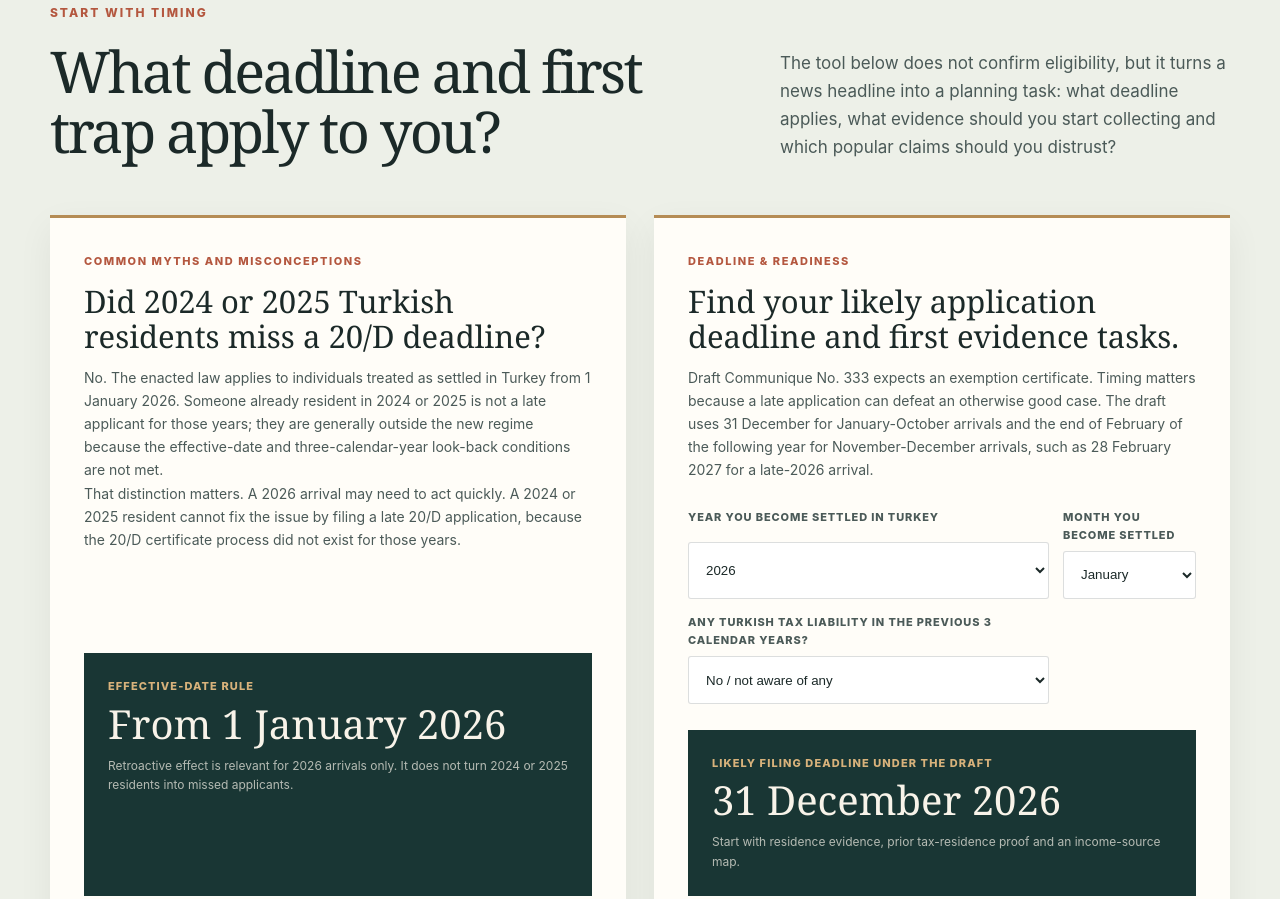
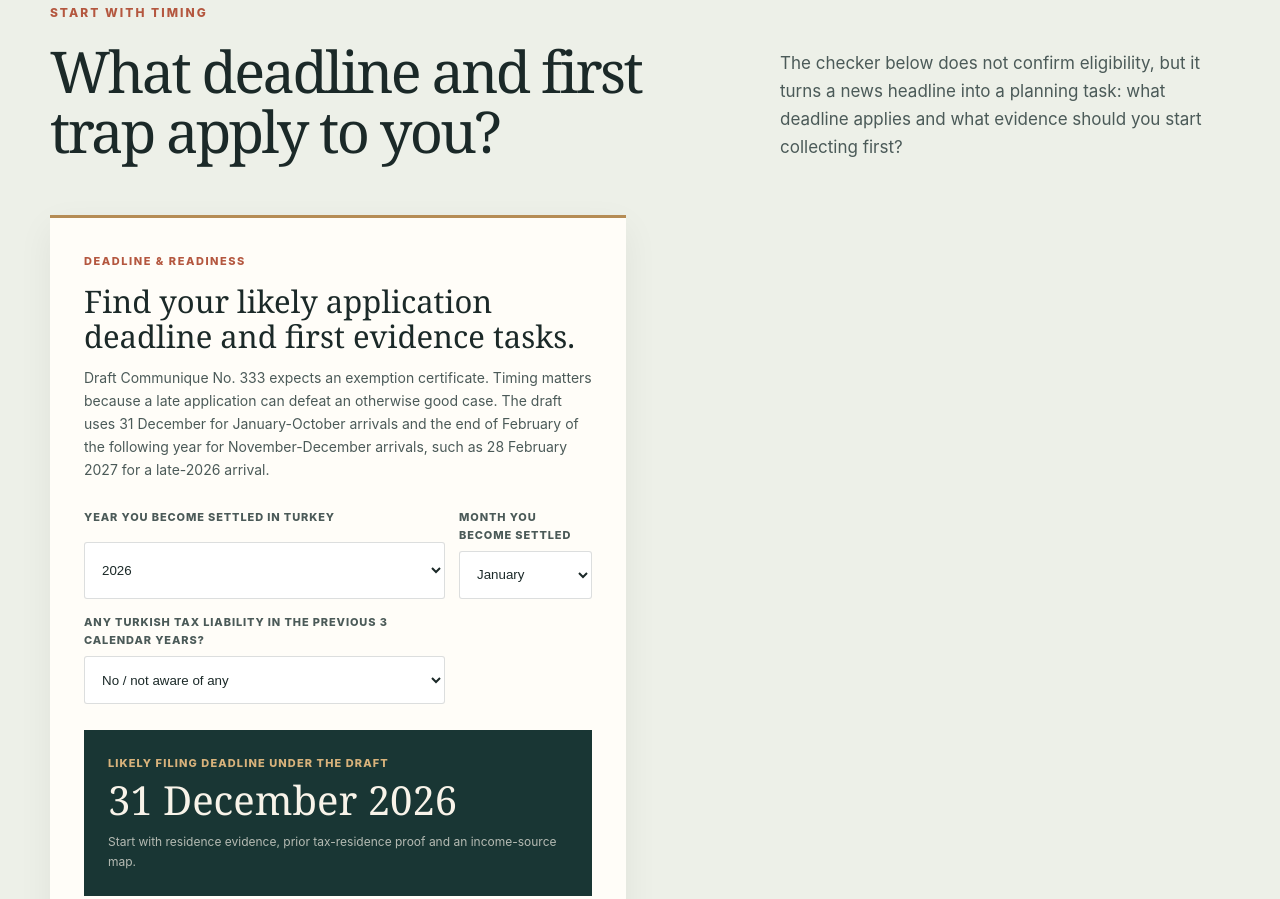
Before and after one commit to mikhail1250/TND, a website: page index.html in a window 1280 px wide. Shown: the part 1030-1929 px from the top of the page. Drawn offline with Linux system fonts and the light colour scheme.

Commit message:
Remove misconceptions block

```diff
--- a/index.html
+++ b/index.html
@@ -126,7 +126,7 @@
         <div class="hero-copy">
           <p class="eyebrow">Turkey (T&uuml;rkiye) foreign-income exemption</p>
           <h1>Turkey Non-Dom<br><em>planning before advice.</em></h1>
-          <p class="hero-lede">Turkey, officially T&uuml;rkiye, has enacted a 20-year exemption for qualifying foreign-source income of certain new residents. Use the deadlines, scenarios and misconception checks below to see what may matter in your case before you pay for a personal tax review.</p>
+          <p class="hero-lede">Turkey, officially T&uuml;rkiye, has enacted a 20-year exemption for qualifying foreign-source income of certain new residents. Use the deadline checker and the scenarios below to see what may matter in your case before you pay for a personal tax review.</p>
           <div class="hero-actions">
             <a class="button button-primary" href="#planning-tools">Check my deadline</a>
             <a class="text-link" href="#eligibility">Check potential eligibility <span aria-hidden="true">&rarr;</span></a>
@@ -173,24 +173,10 @@
             <p class="eyebrow">Start with timing</p>
             <h2>What deadline and first trap apply to you?</h2>
           </div>
-          <p>The tool below does not confirm eligibility, but it turns a news headline into a planning task: what deadline applies, what evidence should you start collecting and which popular claims should you distrust?</p>
+          <p>The checker below does not confirm eligibility, but it turns a news headline into a planning task: what deadline applies and what evidence should you start collecting first?</p>
         </div>
 
         <div class="tool-grid">
-          <article class="interactive-tool misconception-tool">
-            <div class="tool-copy">
-              <p class="tool-kicker">Common myths and misconceptions</p>
-              <h3>Did 2024 or 2025 Turkish residents miss a 20/D deadline?</h3>
-              <p>No. The enacted law applies to individuals treated as settled in Turkey from 1 January 2026. Someone already resident in 2024 or 2025 is not a late applicant for those years; they are generally outside the new regime because the effective-date and three-calendar-year look-back conditions are not met.</p>
-              <p>That distinction matters. A 2026 arrival may need to act quickly. A 2024 or 2025 resident cannot fix the issue by filing a late 20/D application, because the 20/D certificate process did not exist for those years.</p>
-            </div>
-            <div class="tool-result">
-              <span>Effective-date rule</span>
-              <strong>From 1 January 2026</strong>
-              <p>Retroactive effect is relevant for 2026 arrivals only. It does not turn 2024 or 2025 residents into missed applicants.</p>
-            </div>
-          </article>
-
           <article class="interactive-tool deadline-tool">
             <div class="tool-copy">
               <p class="tool-kicker">Deadline & readiness</p>
```
Also changed, not shown: tests/smoke.mjs (+0 -1 lines).
